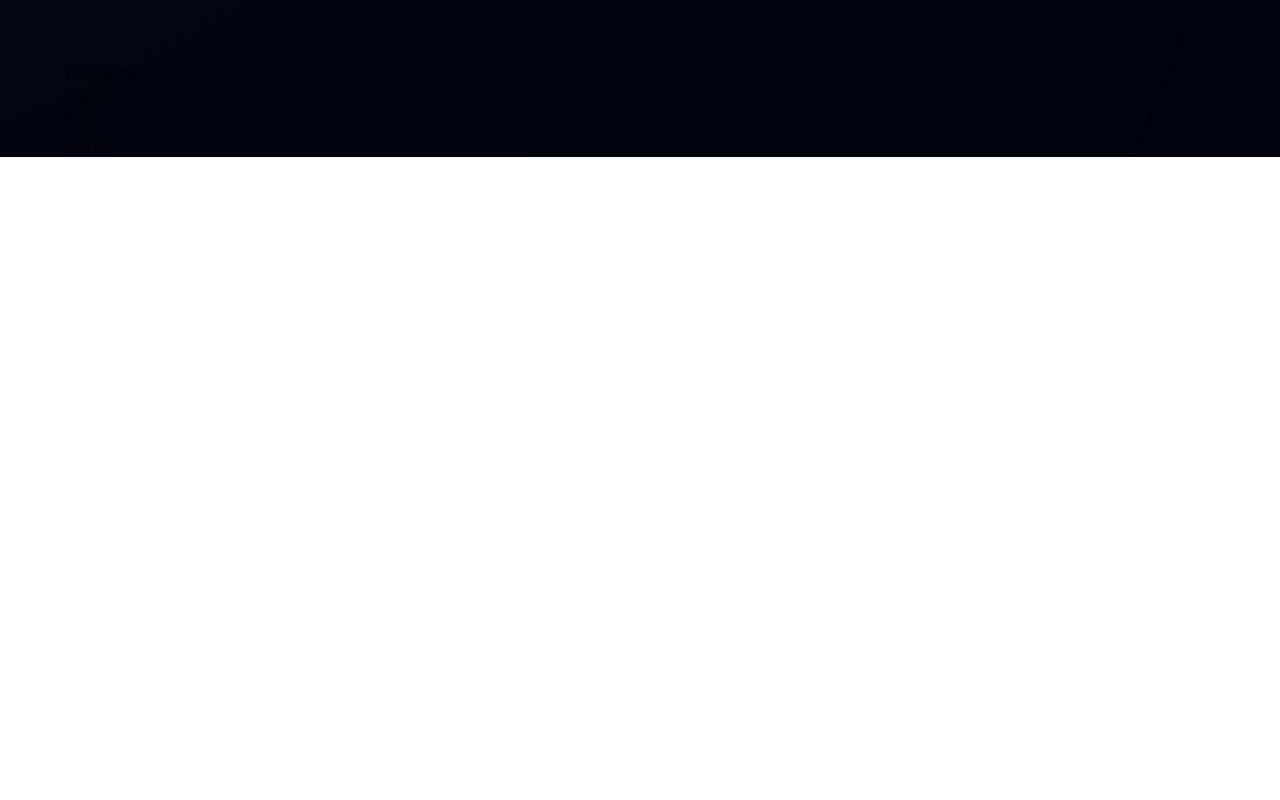
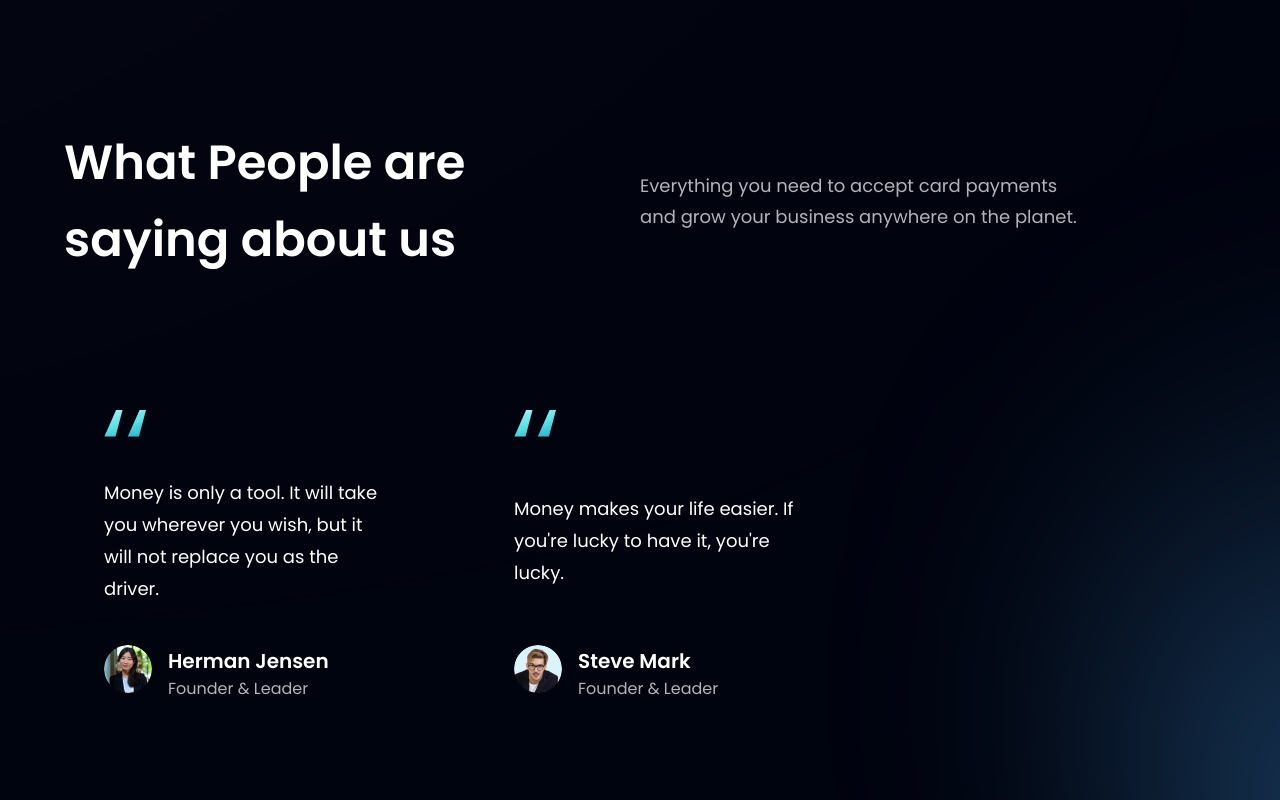
Before and after one commit to MaximProger/bank_modern_app, a React (Vite) app: page / in a window 1280 px wide. Shown: the part 2700-3500 px from the top of the page. Before the commit the page ends 2857 px from the top, so only its background shows below. Built offline with nearby package versions, Linux system fonts and the light colour scheme.

Commit message:
testimonials is ready

```diff
--- a/src/components/FeedbackCard.jsx
+++ b/src/components/FeedbackCard.jsx
@@ -1,8 +1,19 @@
-import React from 'react'
+import { quotes } from "../assets";
 
-const FeedbackCard = () => {
+const FeedbackCard = ({content, name, title, img}) => {
   return (
-    <div>FeedbackCard</div>
+    <div className='flex justify-between flex-col px-10 py-12 rounded-[20px] max-w-[370px] md:mr-10 sm:mr-5 mr-0 my-5 feedback-card'>
+      <img src={quotes} alt="double_quotes" className="w-[42px] h-[27px] object-contain" />
+      <p className="font-poppins font-normal text-[18px] leading-[32px] text-white my-10">{content}</p>
+      <div className="flex flex-row">
+        <img src={img} alt={name} className="w-[48px] h-[48px] rounded-full" />
+
+        <div className="flex flex-col ml-4">
+          <h4 className="font-poppins font-semibold text-[20px] leading-[32px] text-white">{name}</h4>
+          <p className="font-poppins font-normal text-[16px] leading-[24px] text-dimWhite">{title}</p>
+        </div>
+      </div>
+    </div>
   )
 }
 
--- a/src/components/Testimonials.jsx
+++ b/src/components/Testimonials.jsx
@@ -1,9 +1,28 @@
-import React from 'react'
+import { feedback } from "../constants";
+import styles from "../style";
+import FeedbackCard from './FeedbackCard';
 
-const Testimonials = () => {
-  return (
-    <div>Testimonials</div>
-  )
-}
+const Testimonials = () => (
+  <section id="clients" className={`${styles.paddingY} ${styles.flexCenter} flex-col relative`}>
+
+    <div className="absolute z-[0] w-[60%] h-[60%] -right-[50%] rounded-full blue__gradient" />
+
+    <div className="w-full flex justify-between items-center md:flex-row flex-col sm:mb-16 mb-6 relative z-[1]">
+      <h2 className={styles.heading2}>What People are <br className="sm:block hidden" /> saying about us</h2>
+      <div className="w-full md:mt-0 mt-6">
+        <p className={`${styles.paragraph} text-left max-w-[450px]`}>
+          Everything you need to accept card payments and grow your business
+          anywhere on the planet.
+        </p>
+      </div>
+    </div>
+
+    <div className="flex flex-wrap sm:justify-start justify-center w-full feedback-container relative z-[1]">
+      {feedback.map((card) => (
+        <FeedbackCard key={card.id} {...card} />
+      ))}
+    </div>
+  </section>
+);
 
 export default Testimonials
```
